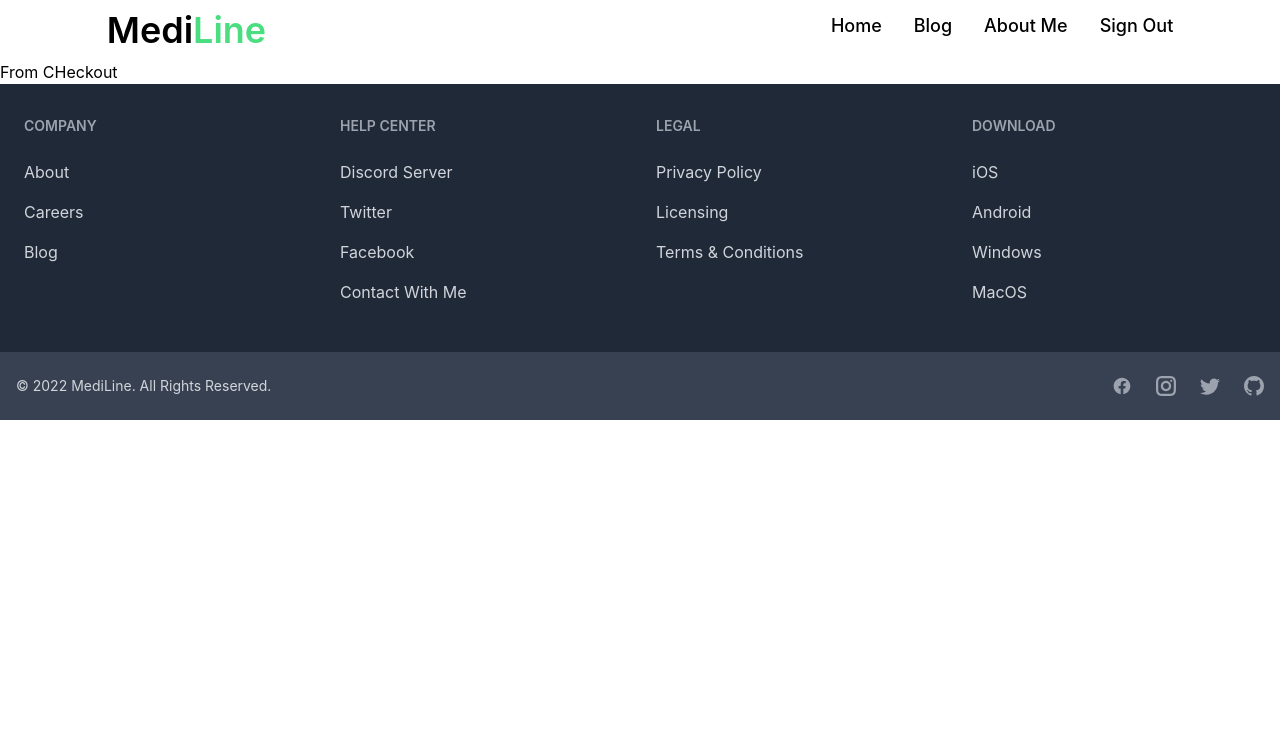
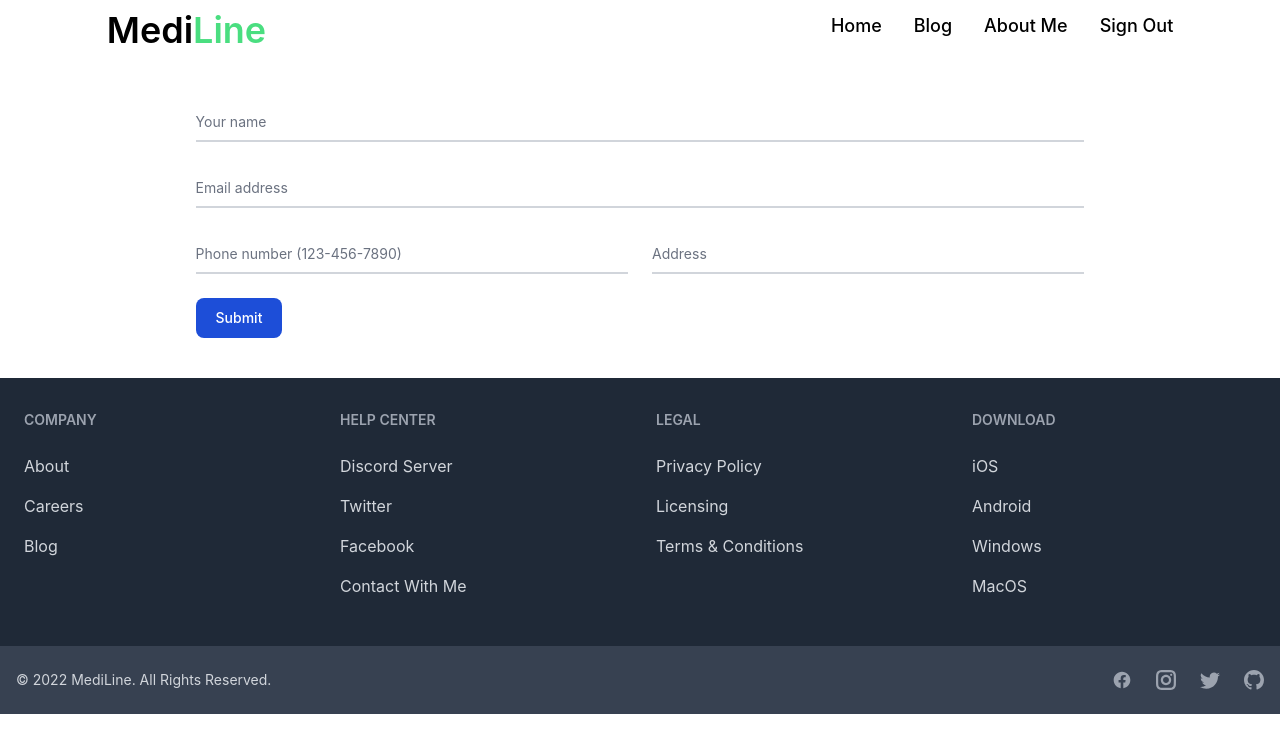
Before and after one commit to Rahad-khan/mediline, a React (Create React App) app: page /checkout in a window 1280 px wide. Shown: the top 752 px of the page. Built offline with nearby package versions, Linux system fonts and the light colour scheme; no server answers; sample sign-in values are in the browser's storage.

Commit message:
finally DOne

```diff
--- a/src/App.js
+++ b/src/App.js
@@ -25,6 +25,11 @@ function App() {
             <CheckOut/>
           </RequireAuth>
         }></Route>
+        <Route path='/checkout/:checkid' element={
+          <RequireAuth>
+            <CheckOut/>
+          </RequireAuth>
+        }></Route>
         <Route path='/login' element={<Login/>}></Route>
         <Route path='/register' element={<Register/>}></Route>
         <Route path='*' element={<Error/>}></Route>
--- a/src/components/Blog/Blog.js
+++ b/src/components/Blog/Blog.js
@@ -3,11 +3,11 @@ import React from "react";
 const Blog = () => {
   return (
     <div className="md:w-5/6 mx-auto">
-      <div class="relative overflow-x-auto shadow-md sm:rounded-lg my-10">
+      <div class="relative overflow-x-auto sm:rounded-lg my-10">
         <h1 className="text-center text-2xl font-semibold my-5">
           Difference between authorization and authentication ?
         </h1>
-        <table class="w-full text-sm text-left text-gray-500">
+        <table class="w-full md:w-3/4 mx-auto text-sm text-left text-gray-500">
           <thead class="text-lg text-gray-700 uppercase bg-gray-50">
             <tr>
               <th scope="col" class="px-6 py-3">
--- a/src/components/CheckOut/CheckOut.js
+++ b/src/components/CheckOut/CheckOut.js
@@ -1,11 +1,91 @@
-import React from 'react';
+import React, { useState } from "react";
 
 const CheckOut = () => {
-    return (
-        <div>
-            <h1>From CHeckout</h1>
+  const [isSubmit, setIsSubmit] = useState(false);
+  return (
+      <>
+      {isSubmit ? <div className="p-4 mb-4 text-sm text-green-700 bg-green-100 rounded-lg dark:bg-green-200 dark:text-green-800" role="alert">
+  <span className="font-medium">Thank you for the booking</span>
+</div> : <div className="md:w-5/6 mx-auto my-10">
+    <form className="md:w-5/6 mx-auto">
+      <div className="relative z-0 mb-6 w-full group">
+        <input
+          type="text"
+          name="floating_first_name"
+          id="floating_first_name"
+          className="block py-2.5 px-0 w-full text-sm text-gray-900 bg-transparent border-0 border-b-2 border-gray-300 appearance-none focus:outline-none focus:ring-0 focus:border-blue-600 peer"
+          placeholder=" "
+          required
+        />
+        <label
+          htmlFor="floating_first_name"
+          className="absolute text-sm text-gray-500 duration-300 transform -translate-y-6 scale-75 top-3 -z-10 origin-[0] peer-focus:left-0 peer-focus:text-blue-600 peer-placeholder-shown:scale-100 peer-placeholder-shown:translate-y-0 peer-focus:scale-75 peer-focus:-translate-y-6"
+        >
+          Your name
+        </label>
+      </div>
+      <div className="relative z-0 mb-6 w-full group">
+        <input
+          type="email"
+          name="floating_email"
+          className="block py-2.5 px-0 w-full text-sm text-gray-900 bg-transparent border-0 border-b-2 border-gray-300 appearance-none focus:outline-none focus:ring-0 focus:border-blue-600 peer"
+          placeholder=" "
+          required
+        />
+        <label
+          htmlFor="floating_email"
+          className="absolute text-sm text-gray-500 duration-300 transform -translate-y-6 scale-75 top-3 -z-10 origin-[0] peer-focus:left-0 peer-focus:text-blue-600  peer-placeholder-shown:scale-100 peer-placeholder-shown:translate-y-0 peer-focus:scale-75 peer-focus:-translate-y-6"
+        >
+          Email address
+        </label>
+      </div>
+      <div className="grid xl:grid-cols-2 xl:gap-6">
+        <div className="relative z-0 mb-6 w-full group">
+          <input
+            type="tel"
+            pattern="[0-9]{3}-[0-9]{3}-[0-9]{4}"
+            name="floating_phone"
+            id="floating_phone"
+            className="block py-2.5 px-0 w-full text-sm text-gray-900 bg-transparent border-0 border-b-2 border-gray-300 appearance-none  focus:outline-none focus:ring-0 focus:border-blue-600 peer"
+            placeholder=" "
+            required
+          />
+          <label
+            htmlFor="floating_phone"
+            className="absolute text-sm text-gray-500 duration-300 transform -translate-y-6 scale-75 top-3 -z-10 origin-[0] peer-focus:left-0 peer-focus:text-blue-600 peer-placeholder-shown:scale-100 peer-placeholder-shown:translate-y-0 peer-focus:scale-75 peer-focus:-translate-y-6"
+          >
+            Phone number (123-456-7890)
+          </label>
         </div>
-    );
+        <div className="relative z-0 mb-6 w-full group">
+          <input
+            type="text"
+            name="floating_company"
+            id="floating_company"
+            className="block py-2.5 px-0 w-full text-sm text-gray-900 bg-transparent border-0 border-b-2 border-gray-300 appearance-none focus:outline-none focus:ring-0 focus:border-blue-600 peer"
+            placeholder=" "
+            required
+          />
+          <label
+            htmlFor="floating_company"
+            className="absolute text-sm text-gray-500 duration-300 transform -translate-y-6 scale-75 top-3 -z-10 origin-[0] peer-focus:left-0 peer-focus:text-blue-600 peer-placeholder-shown:scale-100 peer-placeholder-shown:translate-y-0 peer-focus:scale-75 peer-focus:-translate-y-6"
+          >
+            Address
+          </label>
+        </div>
+      </div>
+      <button
+        onClick={() => setIsSubmit(!isSubmit)}
+        type="submit"
+        className="text-white bg-blue-700 hover:bg-blue-800 focus:ring-4 focus:outline-none focus:ring-blue-300 font-medium rounded-lg text-sm w-full sm:w-auto px-5 py-2.5 text-center"
+      >
+        Submit
+      </button>
+    </form>
+  </div>}
+      </>
+
+  );
 };
 
 export default CheckOut;
--- a/src/components/PricingCard/PricingCard.js
+++ b/src/components/PricingCard/PricingCard.js
@@ -1,10 +1,11 @@
 import React from 'react';
 import {BsCheckCircleFill} from 'react-icons/bs'
-import { Link } from 'react-router-dom';
+import { Link, Navigate, useNavigate } from 'react-router-dom';
 import {FaArrowAltCircleRight, FaArrowCircleRight} from 'react-icons/fa'
 
 const PricingCard = ({service}) => {
-    const {title,price,benifits,image} = service;
+    const navigate = useNavigate();
+    const {title,price,benifits,image,id} = service;
     return (
         <div className=" max-w-sm bg-white rounded-lg border shadow-md justify-self-center">
             <img className="h-52" src={image} alt="" />
@@ -26,9 +27,9 @@ const PricingCard = ({service}) => {
             </li>)
             }
         </ul>
-        <Link to='/checkout'>
-        <button type="button" className="text-white bg-green-600 hover:bg-green-700 focus:ring-4 focus:outline-none focus:ring-green-200 font-medium rounded-lg text-md px-5 py-2.5 inline-flex justify-center w-full text-center flex items-center">Be a Member <FaArrowCircleRight className="text-xl ml-1"></FaArrowCircleRight> </button>
-        </Link>
+        <button
+        onClick={() => navigate(`/checkout/${id}`)}
+         type="button" className="text-white bg-green-600 hover:bg-green-700 focus:ring-4 focus:outline-none focus:ring-green-200 font-medium rounded-lg text-md px-5 py-2.5 inline-flex justify-center w-full text-center items-center">Be a Member <FaArrowCircleRight className="text-xl ml-1"></FaArrowCircleRight> </button>
             </div>
 
 
--- a/src/components/WhyUse/WhyUSe.js
+++ b/src/components/WhyUse/WhyUSe.js
@@ -19,7 +19,7 @@ const WhyUSe = () => {
             Work from the Heart
             </h5>
             <p class="mb-3 font-normal text-gray-700">
-            We care about your health with all our heart and sincerity so you can live happily.
+            Here care about your health with all our heart and sincerity so you can live happily.
             </p>
           </div>
         </div>
@@ -41,7 +41,7 @@ const WhyUSe = () => {
             Always Ready
             </h5>
             <p class="mb-3 font-normal text-gray-700">
-            We care about your health with all our heart and sincerity so you can live happily.
+            Always face new challenges and be ready to solve them.They snatched the victory
             </p>
           </div>
         </div>
@@ -52,7 +52,7 @@ const WhyUSe = () => {
             Accurate Diagnostics
             </h5>
             <p class="mb-3 font-normal text-gray-700">
-            We care about your health with all our heart and sincerity so you can live happily.
+            Proper treatment and heal the patient.
             </p>
           </div>
         </div>
@@ -63,7 +63,7 @@ const WhyUSe = () => {
             Yearly Checkup
             </h5>
             <p class="mb-3 font-normal text-gray-700">
-            We care about your health with all our heart and sincerity so you can live happily.
+            To give proper treatment and management, heal the disease.
             </p>
           </div>
         </div>
@@ -74,7 +74,7 @@ const WhyUSe = () => {
             Pay in Instalments
             </h5>
             <p class="mb-3 font-normal text-gray-700">
-            We care about your health with all our heart and sincerity so you can live happily.
+           3 steps Payment installments is available...
             </p>
           </div>
         </div>
```
